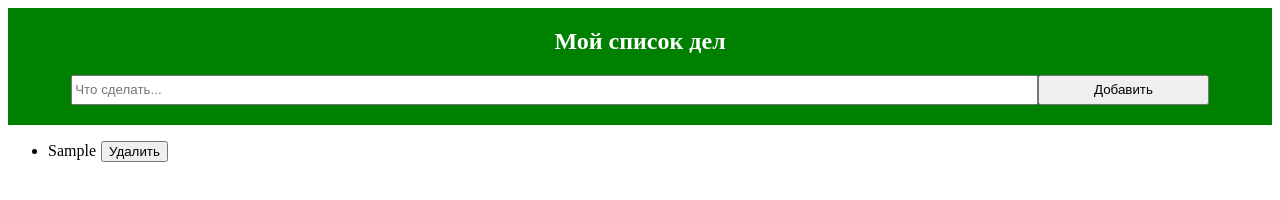
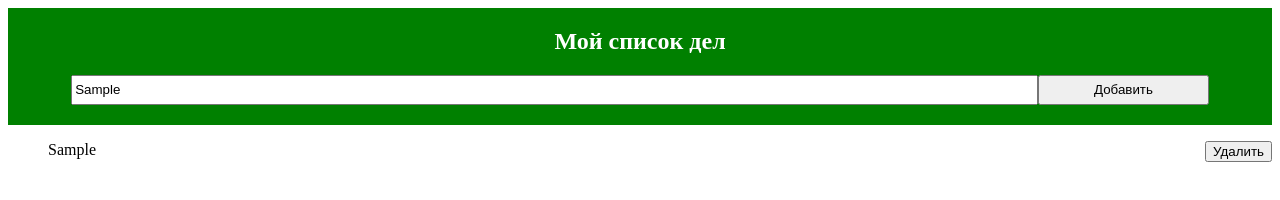
Before and after one commit to AKonevka/practic-word, a plain HTML site: page index.html in a window 1280 px wide. Both pictures are taken after typing "Sample" into the empty fields and a click on the button "Добавить". Drawn offline with Linux system fonts and the light colour scheme.

Commit message:
Add files via upload

```diff
--- a/css/style.css
+++ b/css/style.css
@@ -4,6 +4,8 @@
 
 .item {
     margin: 5px 0;
+    display: flex;
+    justify-content: space-between;
 }
 
 .item button {
@@ -38,3 +40,8 @@
     width: 15%;
     height: 100%;
 }
+
+.list {
+    list-style-type: none;
+    width: 100%;
+}
--- a/index.html
+++ b/index.html
@@ -17,9 +17,8 @@
                 <button class="myButton" id="myButton">Добавить</button>
             </div>
         </div>
-        <ul id="list">
-            <!--<li class="item">Андрей<button>Удалить</button></li>
-            <li class="item">Борис<button>Удалить</button></li>-->
+        <ul id="list" class="list">
+
         </ul>
     </div>
 
--- a/scrypt.js
+++ b/scrypt.js
@@ -2,9 +2,11 @@
 const nameInput = document.querySelector('#nameInput');
 const list = document.querySelector('#list');
 
+
 myButton.addEventListener('click', (event) => {
     const newItem = document.createElement('li');
     // element.classList — Добавляет или удаляет классы для элемента
+    //newItem.setAttribute('id', 'newItem');
     newItem.classList.add('item');
     newItem.textContent = nameInput.value;
     // Добавить кнопку для удаления
@@ -23,5 +25,23 @@
     newItem.appendChild(deleteButton);
     list.appendChild(newItem);
     // очистка поля
-    nameInput.value = '';
+    //nameInput.value = '';
 })
+//let newItem = document.getElementsByClassName('newItem');
+//newItem.addEventListener('keydown', function (event) {
+
+//})
+
+
+
+
+
+
+
+
+
+
+
+/*newItem.addEventListener('click', (event) => {
+    newItem.style.backgroundColor = 'red';
+})*/
```
